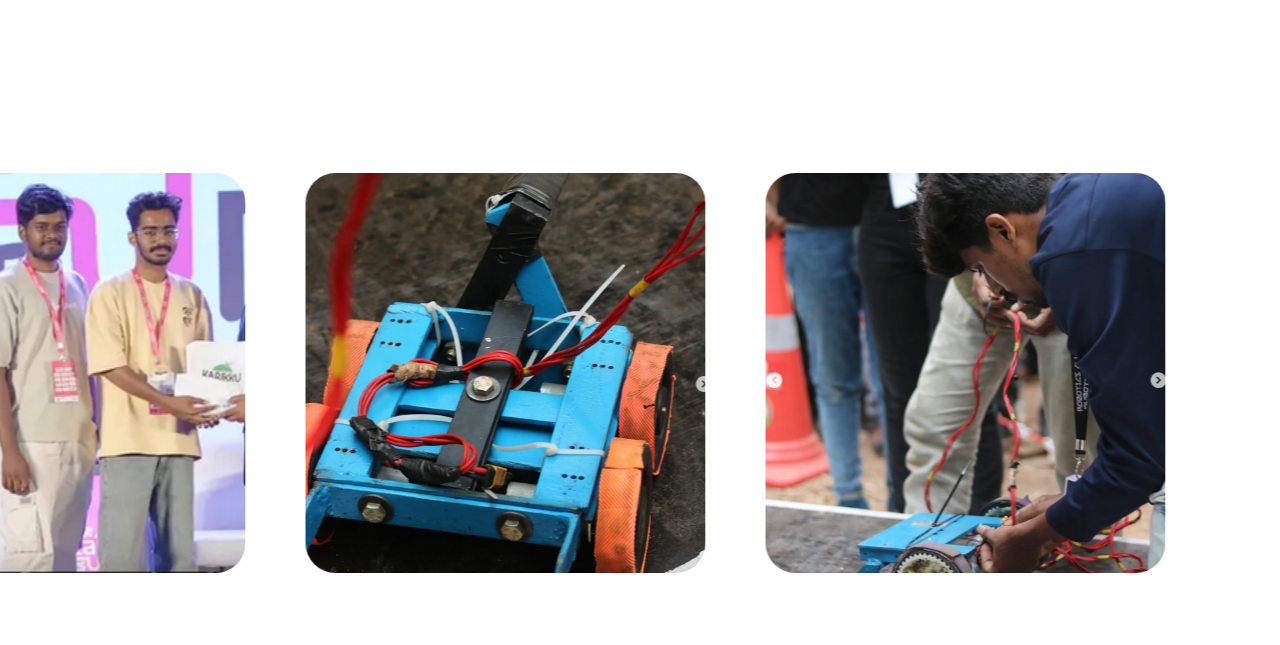
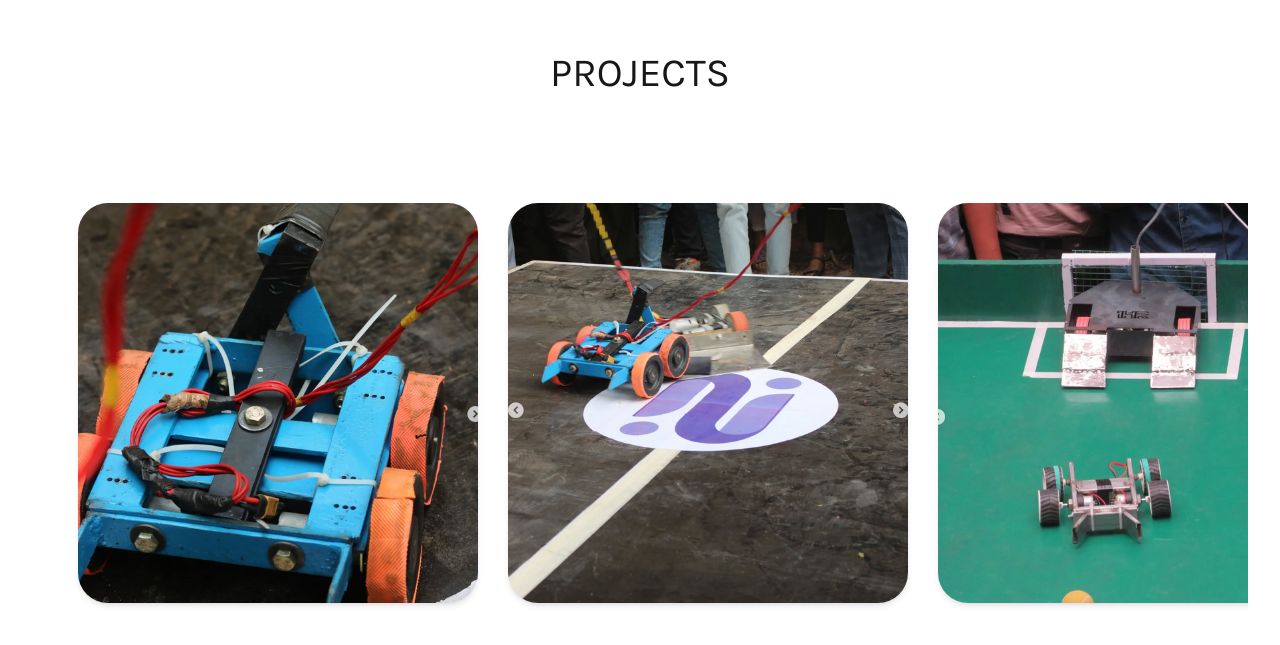
Before and after one commit to Muflih-uk/RoboticsClub-Website, a Next.js app: page / in a window 1280 px wide. Shown: the part 1627-2272 px from the top of the page. Built offline with nearby package versions, Linux system fonts and the light colour scheme.

Commit message:
Project Page was Compeletd

```diff
--- a/app/Gallery.tsx
+++ b/app/Gallery.tsx
@@ -4,7 +4,7 @@ import Image from "next/image";
 
 const Gallery = () => {
   const scrollRef = useRef<HTMLDivElement>(null);
-  const photos = ["/2.png","/3.png","/4.png","/5.png","/6.png","/7.png","/8.png","/9.png","/10.png","/11.png","/12.png","/13.png"]
+  const photos = ["/3.png","/5.png","/6.png","/8.png","/9.png","/10.png","/11.png","/12.png","/13.png"]
   const handleScroll = (event: React.WheelEvent) => {
     if (scrollRef.current) {
       scrollRef.current.scrollLeft += event.deltaY;
@@ -20,7 +20,7 @@ const Gallery = () => {
         <div className="flex items-center justify-center md:p-[30px] flex-nowrap space-x-[30px] min-w-max">
           {
             photos.map((item,index)=>(
-              <Image key={index} src={item} width={300} height={300} alt={item} className=" md:w-[400px] md:h-[400px] rounded-[30px] hover:scale-105 hover:rotate-8"/>
+              <Image key={index} src={item} width={300} height={300} alt={item} className="shadow-xl md:w-[400px] md:h-[400px] rounded-[30px] hover:scale-105 hover:rotate-8"/>
             ))
           }
         </div>
--- a/app/Projects.tsx
+++ b/app/Projects.tsx
@@ -1,40 +1,55 @@
-"use client"
-import React from 'react';
-import styles from "@/styles/ProjectShowcase.module.css"
-import Image from 'next/image';
+"use client";
+import { useRef } from "react";
+import Image from "next/image";
 
-const projects = [
-  { id: 1, image: '/1.png', description: 'Autonomous Rover: A robot that navigates obstacles.' },
-  { id: 2, image: '/2.png', description: 'Robotic Arm: Precision control for automation.' },
-  { id: 3, image: '/3.png', description: 'Line Follower: Tracks paths with sensors.' },
+const Project = () => {
+  const scrollRef = useRef<HTMLDivElement>(null);
+  const photos = [
+    { src: "/2.png", desc: "Description for Image 2" },
+    { src: "/4.png", desc: "Description for Image 4" },
+    { src: "/7.png", desc: "Description for Image 7" },
   ];
 
-const ProjectShowcase = () => {
+  const handleScroll = (event: React.WheelEvent) => {
+    if (scrollRef.current) {
+      scrollRef.current.scrollLeft += event.deltaY;
+    }
+  };
+
   return (
-    <section className='flex flex-cols h-screen items-center justify-center'>
-        <h1 className='text-[30px]'>PROJECTS</h1>
-      <div className={`${styles.images}`}>
-        {projects.map((project) => (
-          <div key={project.id} className={`${styles.imageCard}`}>
-            <div className={styles.cardInner}>
-              <div className={styles.front}>
+    <section className="flex flex-col items-center justify-center h-screen">
+      <h1 className="text-[40px]">PROJECTS</h1>
+      <div
+        ref={scrollRef}
+        onWheel={handleScroll}
+        className="flex p-4 space-x-4 overflow-x-auto w-[95%] h-[600px] scrollbar-hide"
+      >
+        <div className="flex items-center justify-center md:p-[30px] flex-nowrap space-x-[30px] min-w-max">
+          {photos.map((item, index) => (
+            <div key={index} className="group w-[300px] h-[300px] md:w-[400px] md:h-[400px] perspective">
+              <div className="relative w-full h-full transition-transform duration-700 transform-style-preserve-3d group-hover:rotate-y-180">
+                {/* Front Side (Image) */}
+                <div className="absolute w-full h-full backface-hidden">
                   <Image
-                  src={project.image}
-                  alt={`Project ${project.id}`}
-                  height={400}
-                  width={400}
-                  className="w-full h-full object-cover rounded-[30px]"
+                    src={item.src}
+                    width={300}
+                    height={300}
+                    alt={item.desc}
+                    className="rounded-[30px] w-full h-full object-cover shadow-md"
                   />
                 </div>
-              <div className={styles.back}>
-                <p className="text-center text-white p-4">{project.description}</p>
+
+                {/* Back Side (Description) */}
+                <div className="absolute w-full h-full flex items-center justify-center bg-black text-white text-lg font-bold rounded-[30px] transform rotate-y-180 backface-hidden">
+                  {item.desc}
                 </div>
               </div>
             </div>
           ))}
         </div>
+      </div>
     </section>
   );
 };
 
-export default ProjectShowcase;
+export default Project;
--- a/app/globals.css
+++ b/app/globals.css
@@ -32,3 +32,19 @@ body {
   -ms-overflow-style: none;
   scrollbar-width: none;
 }
+
+.perspective {
+  perspective: 1000px;
+}
+
+.transform-style-preserve-3d {
+  transform-style: preserve-3d;
+}
+
+.backface-hidden {
+  backface-visibility: hidden;
+}
+
+.rotate-y-180 {
+  transform: rotateY(180deg);
+}
--- a/styles/ProjectShowcase.module.css
+++ /dev/null
@@ -1,58 +0,0 @@
-.images {
-  display: flex;
-  flex-direction: row;
-  animation: slide 20s linear infinite; /* Adjust duration as needed */
-}
-
-.images:hover {
-  animation-play-state: paused; /* Pause animation on hover */
-}
-
-.imageCard {
-  width: 400px; /* Fixed width for each card */
-  height: 400px; /* Fixed height */
-  margin: 0 30px; /* Spacing between cards */
-  perspective: 1000px; /* For 3D flip effect */
-  flex-shrink: 0; /* Prevent cards from shrinking */
-}
-
-.cardInner {
-  position: relative;
-  width: 100%;
-  height: 100%;
-  transition: transform 0.6s;
-  transform-style: preserve-3d;
-}
-
-.imageCard:hover .cardInner {
-  transform: rotateY(180deg); /* Flip on hover */
-}
-
-.front,
-.back {
-  position: absolute;
-  width: 100%;
-  height: 100%;
-  backface-visibility: hidden;
-}
-
-.front {
-  background-color: #ffffff;
-}
-
-.back {
-  background-color: #ffffff;
-  transform: rotateY(180deg);
-  display: flex;
-  align-items: center;
-  justify-content: center;
-}
-
-@keyframes slide {
-  0% {
-    transform: translateX(0);
-  }
-  100% {
-    transform: translateX(-50%); /* Move by half the container's width */
-  }
-}
```
Lines whose indentation alone changed are shown as unchanged.
